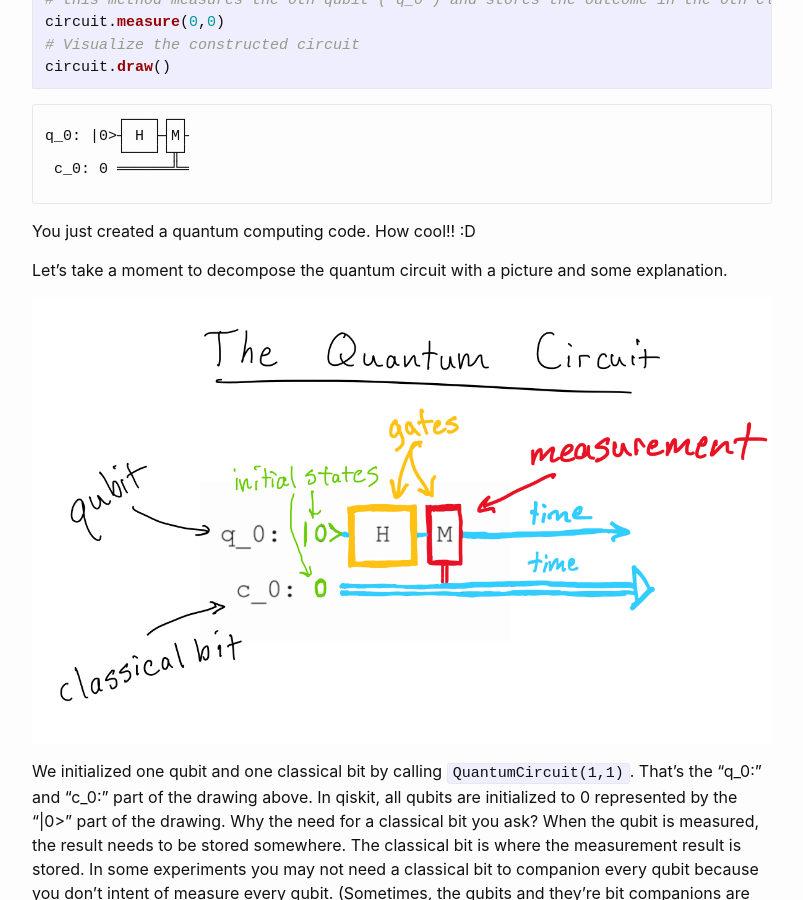
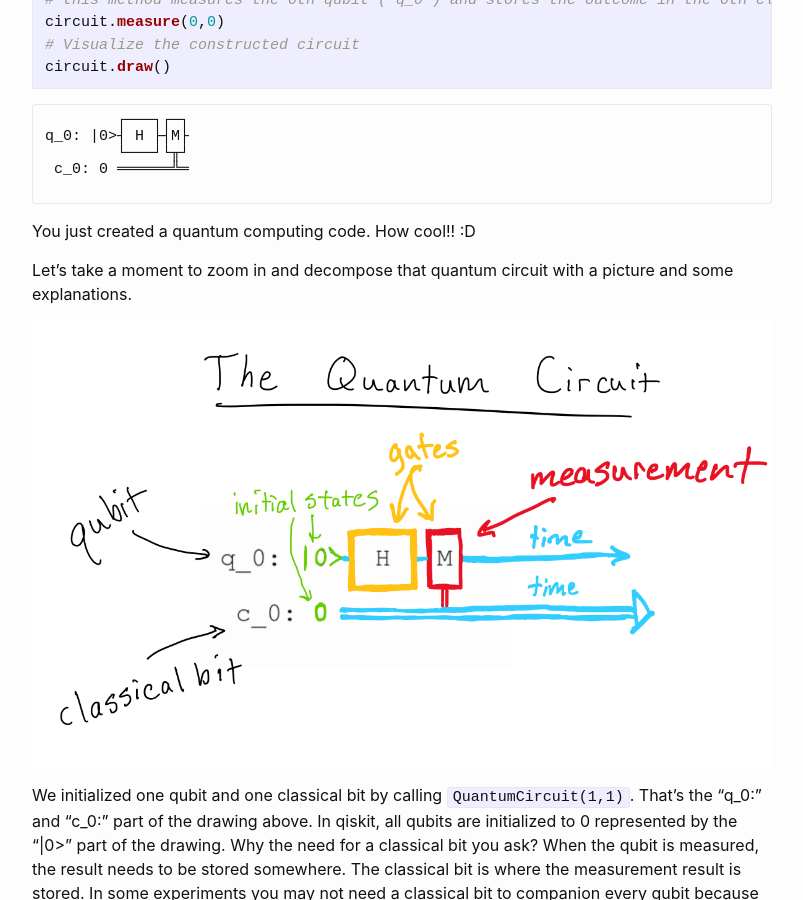
Before and after one commit to Applied-Quantum-Computing/Applied-Quantum-Computing.github.io, a Jekyll site: the page built from _posts/2020-01-20-Theory Basics The Qubit.md, in a window 1280 px wide and 900 px high, scrolled down 1756 px. Shown: the whole window, without its empty margins (238-1041 px from the left). Built offline with Jekyll 4.4.1, drawn with Linux system fonts in a browser that asks for light colours.

Commit message:
Update 2020-01-20-Theory Basics The Qubit.md
little text edit

```diff
--- a/_posts/2020-01-20-Theory Basics The Qubit.md
+++ b/_posts/2020-01-20-Theory Basics The Qubit.md
@@ -74,7 +74,7 @@ q_0: |0>┤ H ├┤M├
 
 You just created a quantum computing code. How cool!! :D
 
-Let's take a moment to decompose the quantum circuit with a picture and some explanation.
+Let's take a moment to zoom in and decompose that quantum circuit with a picture and some explanations.
 
 ![png](/assets/images/theorybasicsquantumcircuit.png)
 
```
